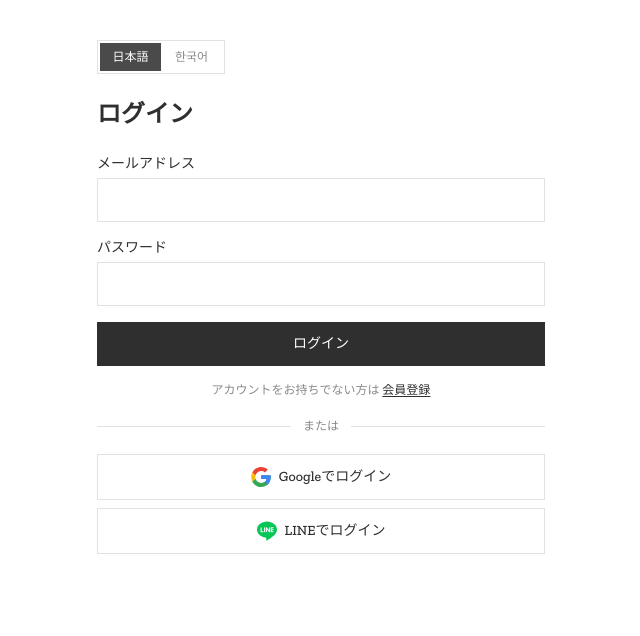
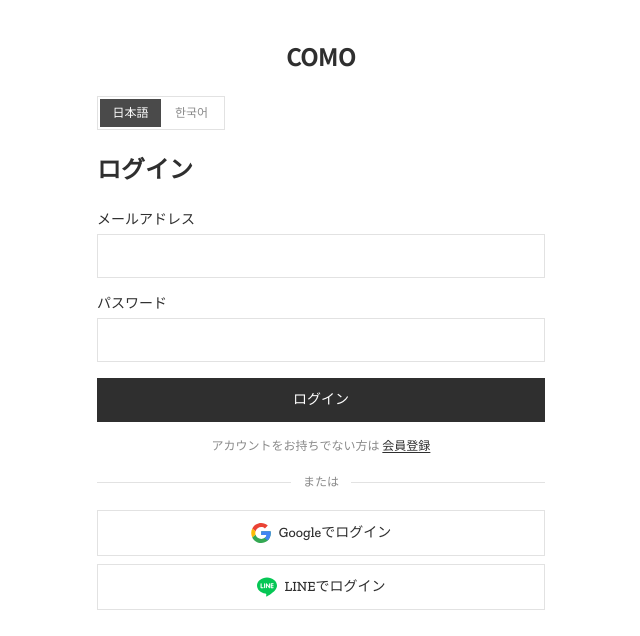
Before and after one commit to bbbbmo/baby-shop-jp, a Next.js app: page /signin in a window 1280 px wide. Shown: the top 636 px of the page, without its empty margins (319-959 px from the left). Built offline with nearby package versions, Linux system fonts and the light colour scheme; no server answers; a web font is replaced by a local one.

Commit message:
feat(auth): 로그인/회원가입 페이지 상단에 브랜드 로고 영역 추가
- 로그인/회원가입 제목 위에 COMO 텍스트를 가운데 정렬로 배치, 클릭 시
  홈으로 이동. 헤더의 브랜드명 표시 패턴(d.brandName)을 그대로 재사용

```diff
--- a/src/views/signin/SigninView.tsx
+++ b/src/views/signin/SigninView.tsx
@@ -1,5 +1,6 @@
 "use client";
 
+import Link from "next/link";
 import { useRouter, useSearchParams } from "next/navigation";
 import { useLocale } from "@/shared/i18n/LocaleProvider";
 import { SigninForm } from "@/features/signin-form";
@@ -18,6 +19,13 @@ export function SigninView() {
   return (
     <div className="mx-auto w-full max-w-480 px-6 py-10 sm:px-10">
       <div className="mx-auto max-w-md">
+        <Link
+          href="/"
+          style={{ fontFamily: "var(--font-noto-jp)" }}
+          className="mb-6 block text-center text-2xl font-bold tracking-tight text-foreground"
+        >
+          {d.brandName}
+        </Link>
         <div className="mb-6 w-32">
           <LocaleToggle />
         </div>
--- a/src/views/signup/SignupView.tsx
+++ b/src/views/signup/SignupView.tsx
@@ -17,6 +17,13 @@ export function SignupView() {
   return (
     <div className="mx-auto w-full max-w-480 px-6 py-10 sm:px-10">
       <div className="mx-auto max-w-md">
+        <Link
+          href="/"
+          style={{ fontFamily: "var(--font-noto-jp)" }}
+          className="mb-6 block text-center text-2xl font-bold tracking-tight text-foreground"
+        >
+          {d.brandName}
+        </Link>
         <div className="mb-6 w-32">
           <LocaleToggle />
         </div>
```
